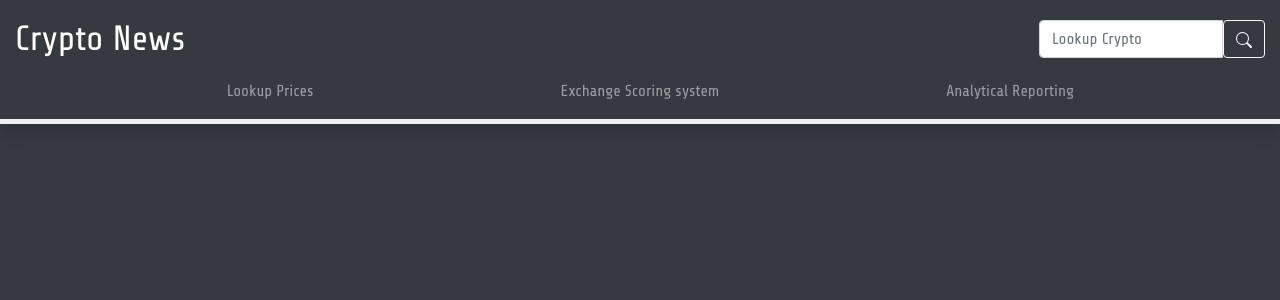
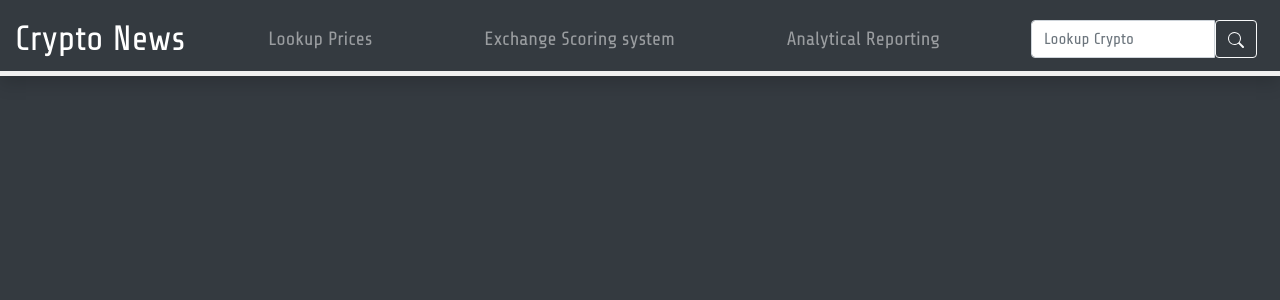
Before and after one commit to LOKaEDe/FITE7001_Project, a Django app: template crypto_news_app/templates/base.html in a window 1280 px wide. Shown: the top 300 px of the page. Run offline with Django 3.2, Linux system fonts and the light colour scheme; the template is opened without the code that fills it, so the values that code supplies are empty; some libraries are stand-ins or nearby versions.

Commit message:
nav update

```diff
--- a/crypto_news_app/templates/base.html
+++ b/crypto_news_app/templates/base.html
@@ -44,6 +44,8 @@ box-shadow:0 0 0 1px #868E96 inset, 0 0 0 2px rgba(255,255,255,0.15) inset, 3px
 	color: #18272F;
   position: relative;
   text-decoration: none;
+  font-size: 1.2em;
+  line-height: 1;
 }
 
 .navbar-nav a::before {
@@ -53,7 +55,7 @@ box-shadow:0 0 0 1px #868E96 inset, 0 0 0 2px rgba(255,255,255,0.15) inset, 3px
   height: 2px;
   border-radius: 2px;
   background-color: #FFF;
-  bottom: 5;
+  bottom: 0;
   left: 0;
   transform-origin: right;
   transform: scaleX(0);
@@ -72,11 +74,26 @@ box-shadow:0 0 0 1px #868E96 inset, 0 0 0 2px rgba(255,255,255,0.15) inset, 3px
    	<nav class="navbar navbar-expand-lg navbar-dark bg-dark flex-column shadow sticky-top px-0 pb-0">
 
   		<div class="container-fluid d-flex text-center">
-		  <button class="navbar-toggler border-0" type="button" data-toggle="collapse" data-target="#navbarSupportedContent" aria-controls="navbarSupportedContent" aria-expanded="false" aria-label="Toggle navigation">
+		  <button class="navbar-toggler border-0" style="position: absolute;top: 20px;" type="button" data-toggle="collapse" data-target="#navbarSupportedContent" aria-controls="navbarSupportedContent" aria-expanded="false" aria-label="Toggle navigation">
 	  	    <span class="navbar-toggler-icon"></span>
 	  	  </button>
 	  	  <a class="navbar-brand mx-auto mx-lg-0" href="{% url 'home' %}" style="font-size: 220%;">Crypto News</a>
-			<form class="form-inline my-2 my-lg-0 d-flex mx-auto ml-sm-auto mr-sm-0" method="POST" action="{% url 'prices' %}">
+
+
+	  	  <div class="collapse navbar-collapse" id="navbarSupportedContent">
+		    <ul class="navbar-nav ml-auto">
+	  	      <li class="nav-item mx-5 my-0">
+	  	          <a class="nav-link" href="{% url 'prices' %}">Lookup Prices</a>
+			  </li>
+			  <li class="nav-item mx-5 my-0">
+                  <a class="nav-link" href="{% url 'score' %}">Exchange Scoring system</a>
+			  </li>
+		      <li class="nav-item mx-5 my-0">
+				  <a class="nav-link" href="{% url 'report' %}">Analytical Reporting</a>
+	  	      </li>
+	  	    </ul>
+
+			  <form class="my-2 my-lg-0 d-flex ml-auto px-2" method="POST" action="{% url 'prices' %}">
             {% csrf_token %}
 			  <div class="input-group">
 	  	        <input class="form-control" type="search" name="quote" placeholder="Lookup Crypto" aria-label="Search" />
@@ -87,22 +104,6 @@ box-shadow:0 0 0 1px #868E96 inset, 0 0 0 2px rgba(255,255,255,0.15) inset, 3px
 				  </button>
 			  </div>
 	  	    </form>
-		</div>
-
-
-		<div class="container mb-2">
-	  	  <div class="collapse navbar-collapse" id="navbarSupportedContent">
-		    <ul class="navbar-nav nav-justified w-100">
-	  	      <li class="nav-item mx-3">
-	  	          <a class="nav-link" href="{% url 'prices' %}">Lookup Prices</a>
-			  </li>
-			  <li class="nav-item mx-3">
-                  <a class="nav-link" href="{% url 'score' %}">Exchange Scoring system</a>
-			  </li>
-		      <li class="nav-item mx-3">
-				  <a class="nav-link" href="{% url 'report' %}">Analytical Reporting</a>
-	  	      </li>
-	  	    </ul>
 		  </div>
 		</div>
 		<div class="progress-bar-container">
```
